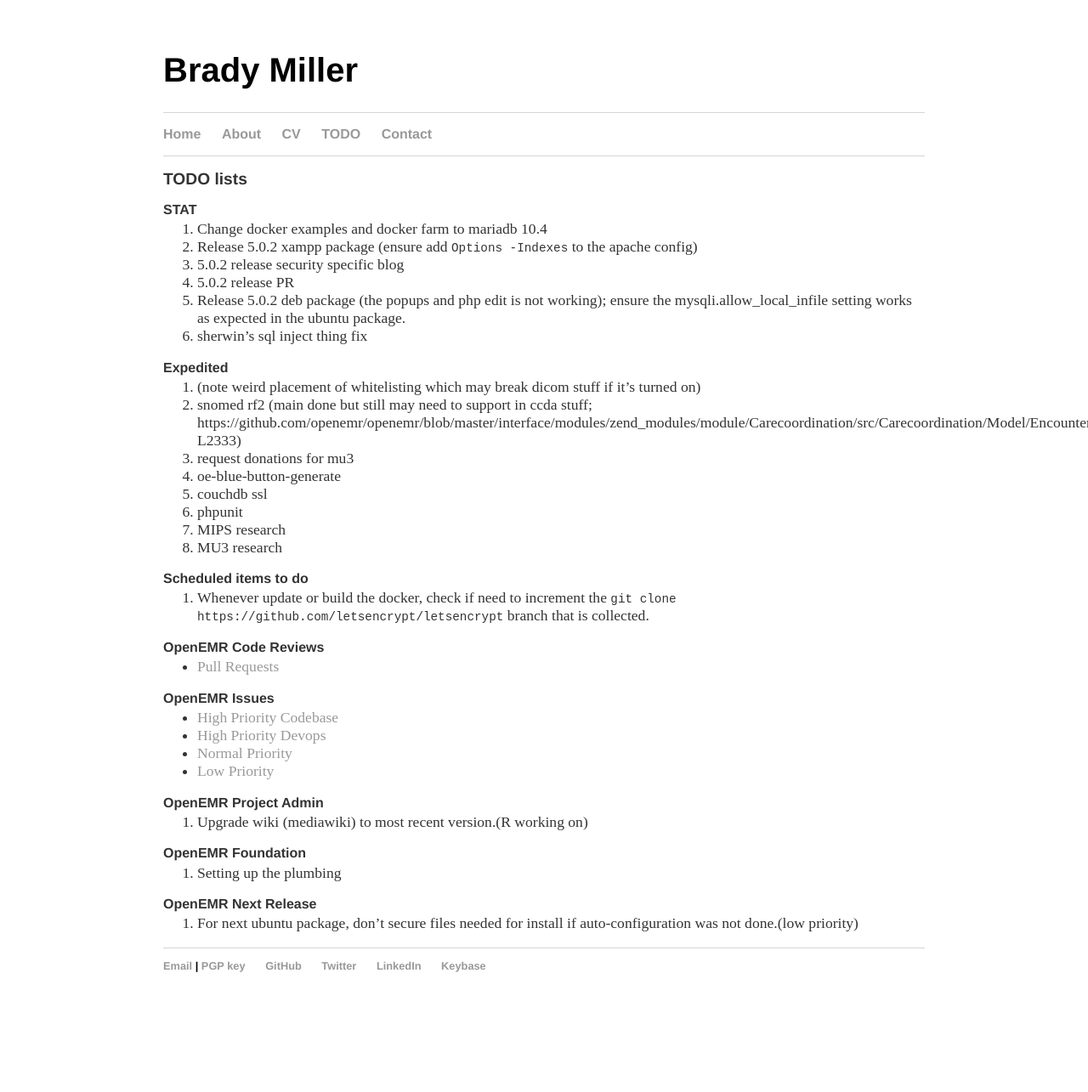
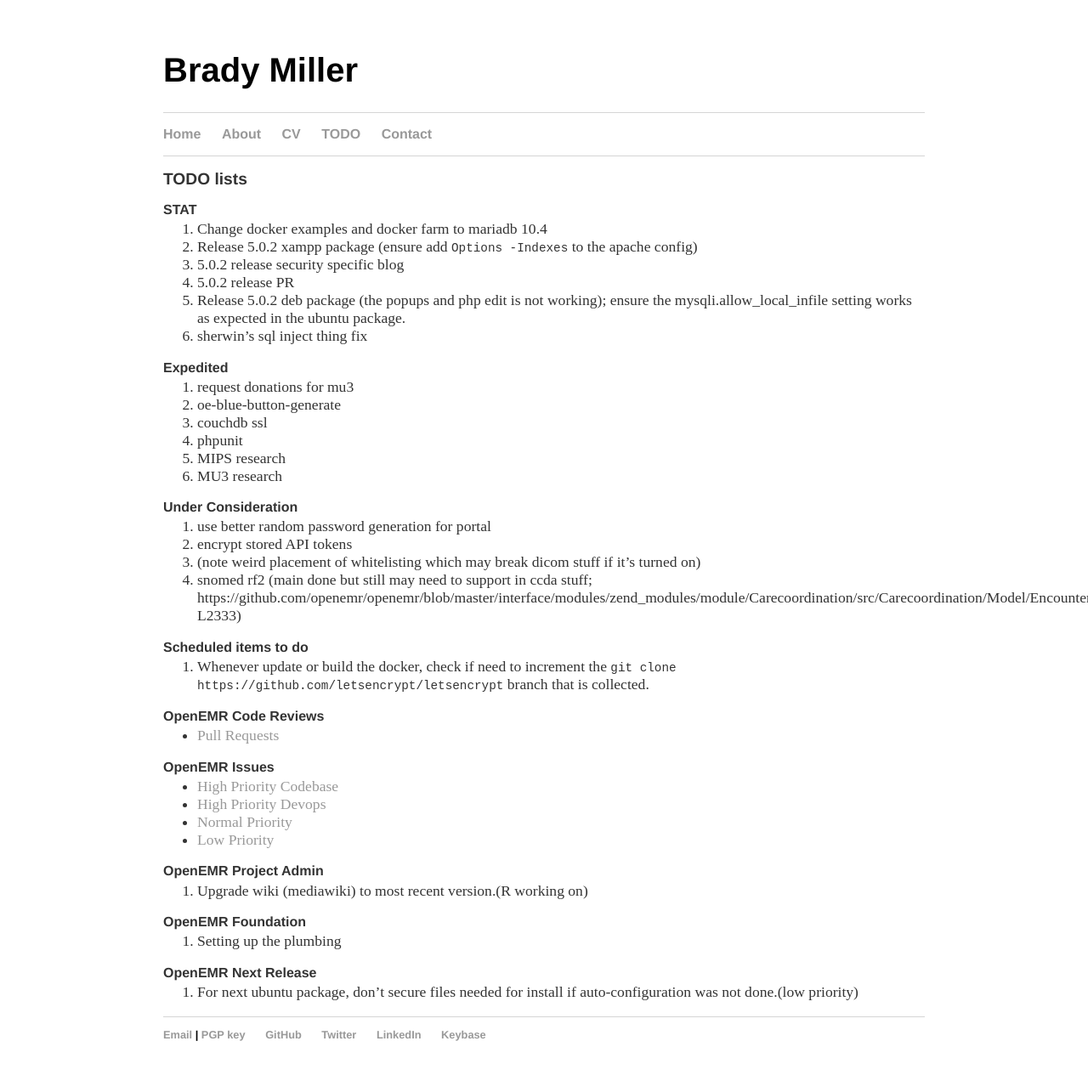
Before and after one commit to bradymiller/bradymiller.github.io, a Jekyll site: the page built from todo/index.md, in a window 1280 px wide. Shown: the whole page at 85% size. Built offline with Jekyll 4.4.1, drawn with Linux system fonts in a browser that asks for light colours; our own code applies the rules of GitHub Pages for plain Markdown files; before the commit the page ends 1204 px from its top, so only the background shows below that.

Commit message:
Update index.md

```diff
--- a/todo/index.md
+++ b/todo/index.md
@@ -12,14 +12,18 @@
 1. sherwin's sql inject thing fix
 
 ### Expedited
-1. (note weird placement of whitelisting which may break dicom stuff if it's turned on)
-1. snomed rf2 (main done but still may need to support in ccda stuff; https://github.com/openemr/openemr/blob/master/interface/modules/zend_modules/module/Carecoordination/src/Carecoordination/Model/EncounterccdadispatchTable.php#L2316-L2333)
 1. request donations for mu3
 1. oe-blue-button-generate
 1. couchdb ssl
 1. phpunit
 1. MIPS research
 1. MU3 research
+
+### Under Consideration
+1. use better random password generation for portal
+1. encrypt stored API tokens
+1. (note weird placement of whitelisting which may break dicom stuff if it's turned on)
+1. snomed rf2 (main done but still may need to support in ccda stuff; https://github.com/openemr/openemr/blob/master/interface/modules/zend_modules/module/Carecoordination/src/Carecoordination/Model/EncounterccdadispatchTable.php#L2316-L2333)
 
 ### Scheduled items to do
 1. Whenever update or build the docker, check if need to increment the `git clone https://github.com/letsencrypt/letsencrypt` branch that is collected.
```
